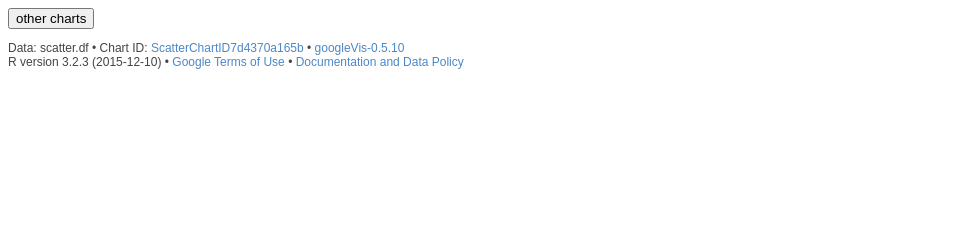
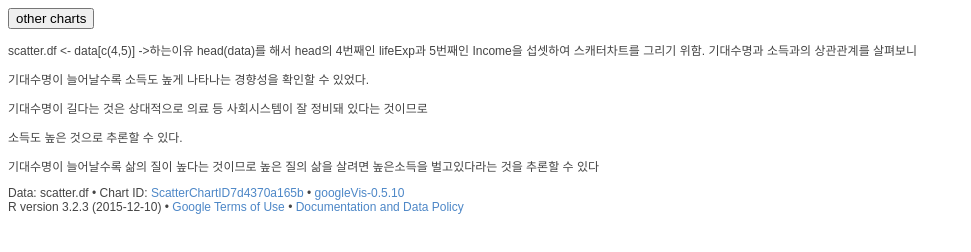
Before and after one commit to jjdc2016csg11/jjdc2016csg11.github.io, a plain HTML site: page scatterchart.html in a window 1280 px wide. Shown: the whole page, without its empty margins (0-971 px from the left). Drawn offline with Linux system fonts and the light colour scheme; a script that the page names is missing.

Commit message:
Update scatterchart.html

```diff
--- a/scatterchart.html
+++ b/scatterchart.html
@@ -778,7 +778,18 @@ callbacks.shift()();
 <div id="ScatterChartID7d4370a165b"
   style="width: 500; height: 400;">
 </div>
-<div> <p> </p></div>
+
+<div>
+<p></p>
+<div>
+scatter.df <- data[c(4,5)] ->하는이유 head(data)를 해서 head의 4번째인 lifeExp과 5번째인 Income을 섭셋하여 스캐터차트를 그리기 위함.
+기대수명과 소득과의 상관관계를 살펴보니
+<p> 기대수명이 늘어날수록 소득도 높게 나타나는 경향성을 확인할 수 있었다.</p>
+<p> 기대수명이 길다는 것은 상대적으로 의료 등 사회시스템이 잘 정비돼 있다는 것이므로</p>
+<p> 소득도 높은 것으로 추론할 수 있다.
+<p> 기대수명이 늘어날수록 삶의 질이 높다는 것이므로 높은 질의 삶을 살려면 높은소득을 벌고있다라는 것을 추론할 수 있다</p>
+</div>
+
  <div><span>Data: scatter.df &#8226; Chart ID: <a href="Chart_ScatterChartID7d4370a165b.html">ScatterChartID7d4370a165b</a> &#8226; <a href="https://github.com/mages/googleVis">googleVis-0.5.10</a></span><br />
 <!-- htmlFooter -->
 <span>
```
